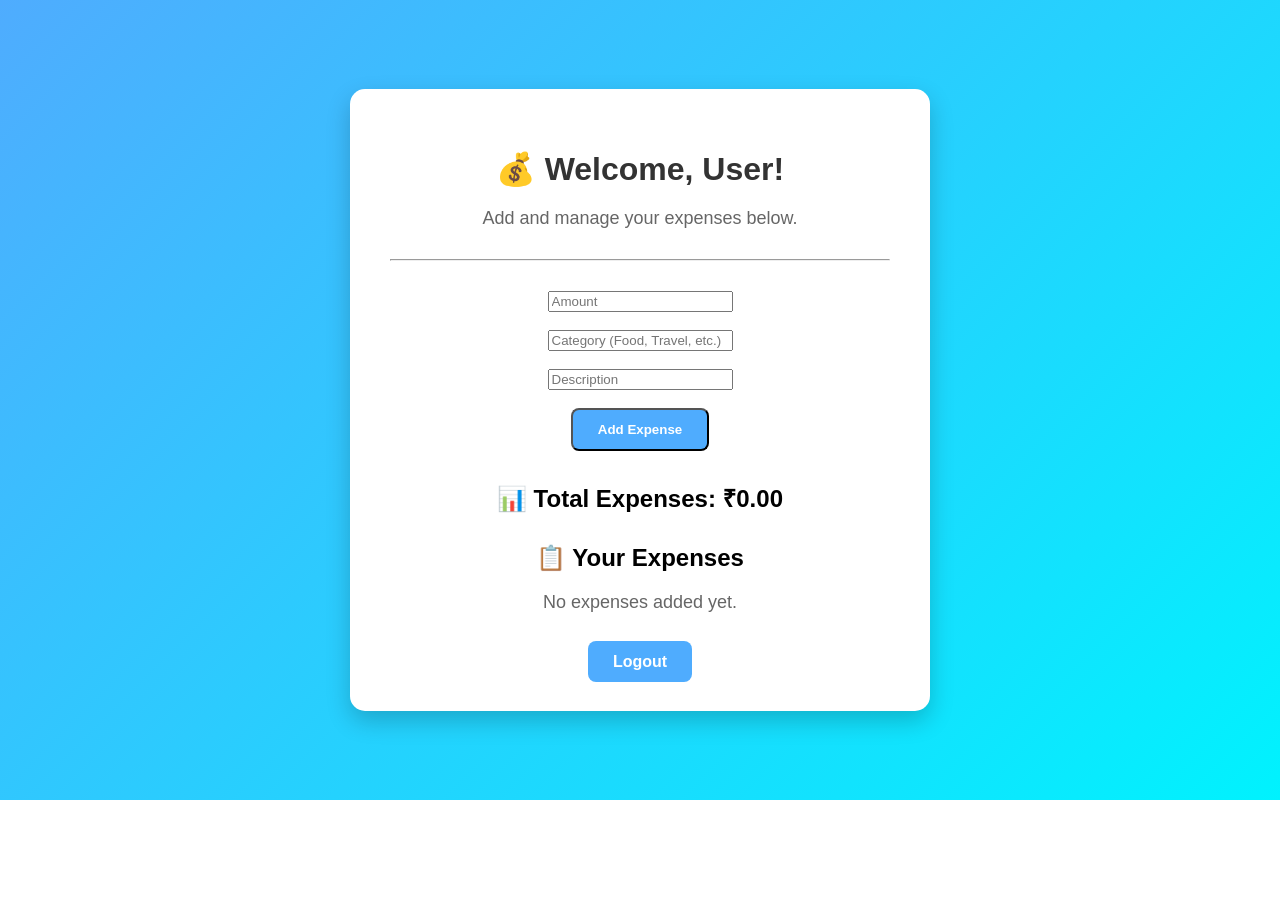
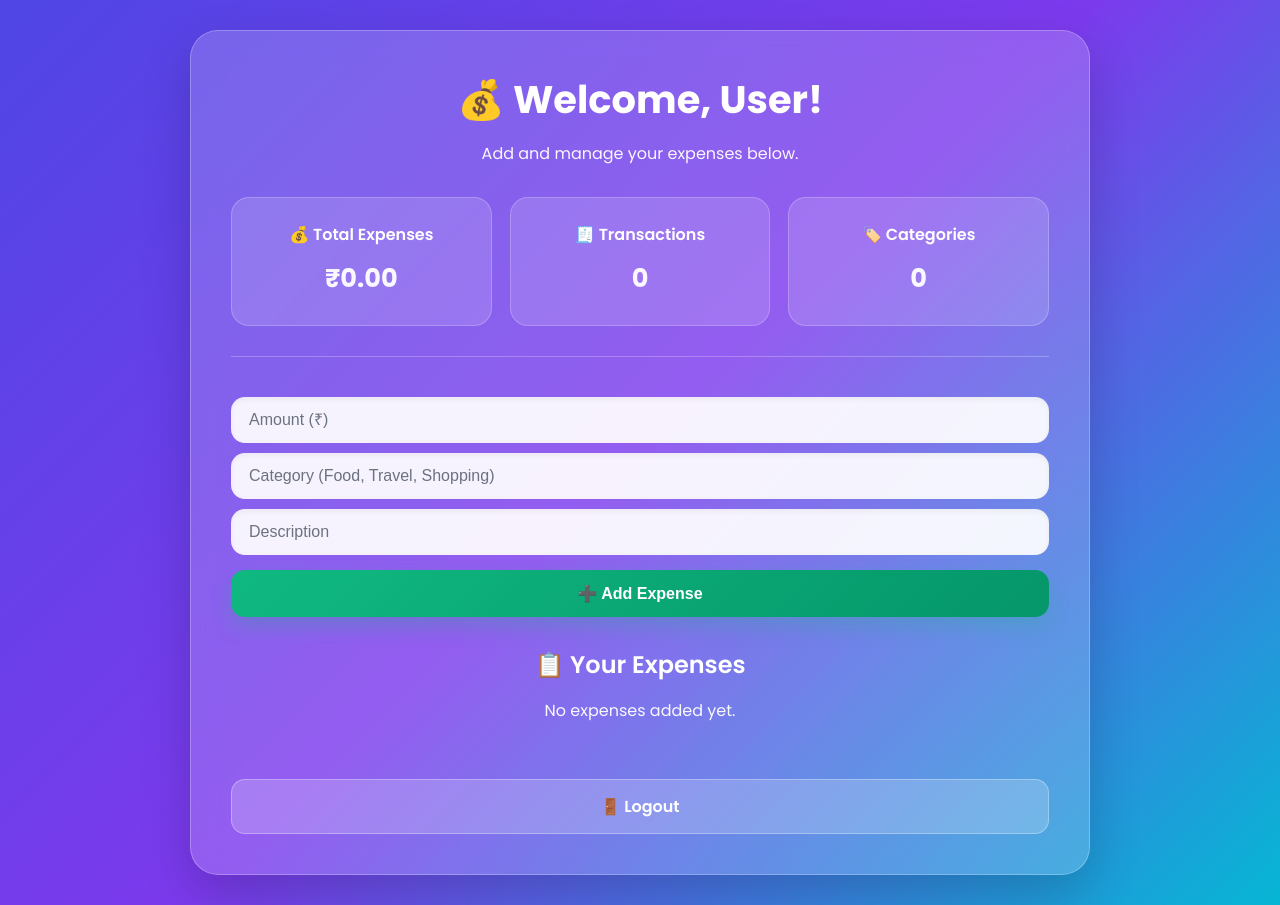
Before and after one commit to nandini-34/cloud-expense-tracker, a Flask app: page /dashboard in a window 1280 px wide. Before the commit the page ends 800 px from the top, so only its background shows below. Run offline with Flask 3, Linux system fonts and the light colour scheme; data that the repository does not hold is empty.

Commit message:
Add analytics summary cards

```diff
--- a/app.py
+++ b/app.py
@@ -155,11 +155,25 @@ def dashboard():
             'description': row[2]
         })
 
+    # -----------------------------------
+    # Analytics Calculations
+    # -----------------------------------
+    transaction_count = len(expenses)
+
+    categories = set()
+    for expense in expenses:
+        categories.add(expense['category'])
+
+    category_count = len(categories)
+
+    # Render dashboard with analytics data
     return render_template(
         'dashboard.html',
         name=name,
         expenses=expenses,
-        total=total
+        total=total,
+        transaction_count=transaction_count,
+        category_count=category_count
     )
 
 
--- a/static/style.css
+++ b/static/style.css
@@ -1,64 +1,218 @@
+/* ==========================================
+   Cloud Expense Tracker - Modern UI Design
+   ========================================== */
+
+/* Google Font */
+@import url('https://fonts.googleapis.com/css2?family=Poppins:wght@300;400;500;600;700&display=swap');
+
+/* Reset */
+* {
+    margin: 0;
+    padding: 0;
+    box-sizing: border-box;
+}
+
 body {
-    margin: 0;
-    font-family: Arial, sans-serif;
-    background: linear-gradient(135deg, #4facfe, #00f2fe);
-    height: 100vh;
+    font-family: 'Poppins', sans-serif;
+    min-height: 100vh;
+    background: linear-gradient(135deg, #4f46e5 0%, #7c3aed 50%, #06b6d4 100%);
     display: flex;
     justify-content: center;
     align-items: center;
+    padding: 30px 15px;
+    color: #1f2937;
 }
 
+/* Main Wrapper */
 .container {
     width: 100%;
-    display: flex;
-    justify-content: center;
+    max-width: 900px;
 }
 
+/* Glass Card */
 .card {
-    background: white;
+    background: rgba(255, 255, 255, 0.18);
+    backdrop-filter: blur(14px);
+    -webkit-backdrop-filter: blur(14px);
+    border: 1px solid rgba(255, 255, 255, 0.25);
+    border-radius: 28px;
     padding: 40px;
-    border-radius: 15px;
-    box-shadow: 0 10px 25px rgba(0, 0, 0, 0.2);
+    box-shadow: 0 20px 50px rgba(0, 0, 0, 0.18);
     text-align: center;
-    max-width: 500px;
-    width: 90%;
+    color: #ffffff;
 }
 
+/* Headings */
 h1 {
-    color: #333;
+    font-size: 2.4rem;
+    font-weight: 700;
+    margin-bottom: 12px;
+}
+
+h2 {
+    font-size: 1.5rem;
+    font-weight: 600;
+    margin-bottom: 15px;
+}
+
+p {
+    font-size: 1rem;
+    line-height: 1.7;
+    opacity: 0.95;
     margin-bottom: 20px;
 }
 
-p {
-    color: #666;
-    font-size: 18px;
-    margin-bottom: 30px;
+/* Inputs */
+input {
+    width: 100%;
+    padding: 14px 18px;
+    margin-top: 10px;
+    border: none;
+    border-radius: 14px;
+    outline: none;
+    font-size: 1rem;
+    background: rgba(255, 255, 255, 0.92);
+    color: #1f2937;
+    box-shadow: inset 0 2px 6px rgba(0, 0, 0, 0.05);
 }
 
-.buttons {
-    display: flex;
-    justify-content: center;
-    gap: 15px;
+input::placeholder {
+    color: #6b7280;
 }
 
-.btn {
+/* Buttons and Links */
+.btn,
+button {
+    display: inline-block;
+    width: 100%;
+    margin-top: 15px;
+    padding: 14px 22px;
+    border: none;
+    border-radius: 14px;
+    background: linear-gradient(135deg, #10b981, #059669);
+    color: #ffffff;
+    font-size: 1rem;
+    font-weight: 600;
     text-decoration: none;
-    background: #4facfe;
-    color: white;
-    padding: 12px 25px;
-    border-radius: 8px;
-    font-weight: bold;
-    transition: 0.3s;
+    cursor: pointer;
+    transition: all 0.3s ease;
+    box-shadow: 0 10px 20px rgba(16, 185, 129, 0.25);
 }
 
-.btn:hover {
-    background: #00c6fb;
+.btn:hover,
+button:hover {
+    transform: translateY(-2px);
+    box-shadow: 0 14px 28px rgba(16, 185, 129, 0.35);
 }
 
-.btn-secondary {
-    background: #28a745;
+/* Secondary Button (optional) */
+.btn.secondary {
+    background: rgba(255, 255, 255, 0.2);
+    box-shadow: none;
+    border: 1px solid rgba(255, 255, 255, 0.3);
 }
 
-.btn-secondary:hover {
-    background: #218838;
+.btn.secondary:hover {
+    background: rgba(255, 255, 255, 0.28);
 }
+
+/* Divider */
+hr {
+    border: none;
+    height: 1px;
+    background: rgba(255, 255, 255, 0.25);
+    margin: 30px 0;
+}
+
+/* Expense List */
+ul {
+    list-style: none;
+    text-align: left;
+    margin-top: 20px;
+}
+
+li {
+    background: rgba(255, 255, 255, 0.14);
+    padding: 14px 18px;
+    margin-bottom: 12px;
+    border-radius: 14px;
+    border-left: 4px solid #10b981;
+    font-weight: 500;
+}
+
+/* Total Expenses Highlight */
+h2[style*="Total Expenses"] {
+    background: rgba(16, 185, 129, 0.16);
+    padding: 18px;
+    border-radius: 16px;
+    border: 1px solid rgba(16, 185, 129, 0.25);
+}
+
+/* Message Text (login/signup messages) */
+.message {
+    margin-top: 15px;
+    padding: 12px 16px;
+    border-radius: 12px;
+    background: rgba(255, 255, 255, 0.15);
+    font-weight: 500;
+}
+
+/* Small Link Text */
+.auth-link {
+    margin-top: 20px;
+    font-size: 0.95rem;
+}
+
+.auth-link a {
+    color: #ffffff;
+    font-weight: 600;
+    text-decoration: underline;
+}
+
+/* Responsive */
+@media (max-width: 768px) {
+    .card {
+        padding: 28px 22px;
+        border-radius: 22px;
+    }
+
+    h1 {
+        font-size: 2rem;
+    }
+
+    h2 {
+        font-size: 1.25rem;
+    }
+
+    .btn,
+    button {
+        padding: 13px 18px;
+    }
+}
+/* Analytics Cards */
+.stats-grid {
+    display: grid;
+    grid-template-columns: repeat(auto-fit, minmax(220px, 1fr));
+    gap: 18px;
+    margin: 30px 0;
+}
+
+.stat-card {
+    background: rgba(255, 255, 255, 0.14);
+    border: 1px solid rgba(255, 255, 255, 0.22);
+    border-radius: 18px;
+    padding: 24px;
+    text-align: center;
+}
+
+.stat-card h3 {
+    font-size: 1rem;
+    margin-bottom: 10px;
+    font-weight: 600;
+}
+
+.stat-card p {
+    font-size: 1.6rem;
+    font-weight: 700;
+    margin: 0;
+}
--- a/templates/dashboard.html
+++ b/templates/dashboard.html
@@ -12,35 +12,44 @@
             <h1>💰 Welcome, {{ name }}!</h1>
             <p>Add and manage your expenses below.</p>
 
-            <hr style="margin: 30px 0;">
+            <!-- Analytics Cards -->
+            <div class="stats-grid">
+                <div class="stat-card">
+                    <h3>💰 Total Expenses</h3>
+                    <p>₹{{ "%.2f"|format(total) }}</p>
+                </div>
+
+                <div class="stat-card">
+                    <h3>🧾 Transactions</h3>
+                    <p>{{ transaction_count }}</p>
+                </div>
+
+                <div class="stat-card">
+                    <h3>🏷️ Categories</h3>
+                    <p>{{ category_count }}</p>
+                </div>
+            </div>
+
+            <hr>
 
             <!-- Expense Form -->
             <form method="POST">
-                <input type="number" step="0.01" name="amount" placeholder="Amount" required>
-                <br><br>
-
-                <input type="text" name="category" placeholder="Category (Food, Travel, etc.)" required>
-                <br><br>
-
+                <input type="number" step="0.01" name="amount" placeholder="Amount (₹)" required>
+                <input type="text" name="category" placeholder="Category (Food, Travel, Shopping)" required>
                 <input type="text" name="description" placeholder="Description" required>
-                <br><br>
-
-                <button type="submit" class="btn">Add Expense</button>
+                <button type="submit">➕ Add Expense</button>
             </form>
-
-            <!-- Total Expenses -->
-            <h2 style="margin-top: 30px;">
-                📊 Total Expenses: ₹{{ "%.2f"|format(total) }}
-            </h2>
 
             <!-- Expense List -->
             <h2 style="margin-top: 30px;">📋 Your Expenses</h2>
 
             {% if expenses %}
-                <ul style="text-align: left;">
+                <ul>
                     {% for expense in expenses %}
                         <li>
-                            ₹{{ expense.amount }} - {{ expense.category }} - {{ expense.description }}
+                            ₹{{ "%.2f"|format(expense.amount) }}
+                            — {{ expense.category }}
+                            — {{ expense.description }}
                         </li>
                     {% endfor %}
                 </ul>
@@ -48,9 +57,9 @@
                 <p>No expenses added yet.</p>
             {% endif %}
 
-            <!-- Logout Button at Bottom -->
+            <!-- Logout -->
             <div style="margin-top: 40px;">
-                <a href="/logout" class="btn">Logout</a>
+                <a href="/logout" class="btn secondary">🚪 Logout</a>
             </div>
         </div>
     </div>
```
Also changed, not shown: templates/index.html (+6 -8 lines), templates/login.html (+9 -12 lines), templates/signup.html (+10 -14 lines).
